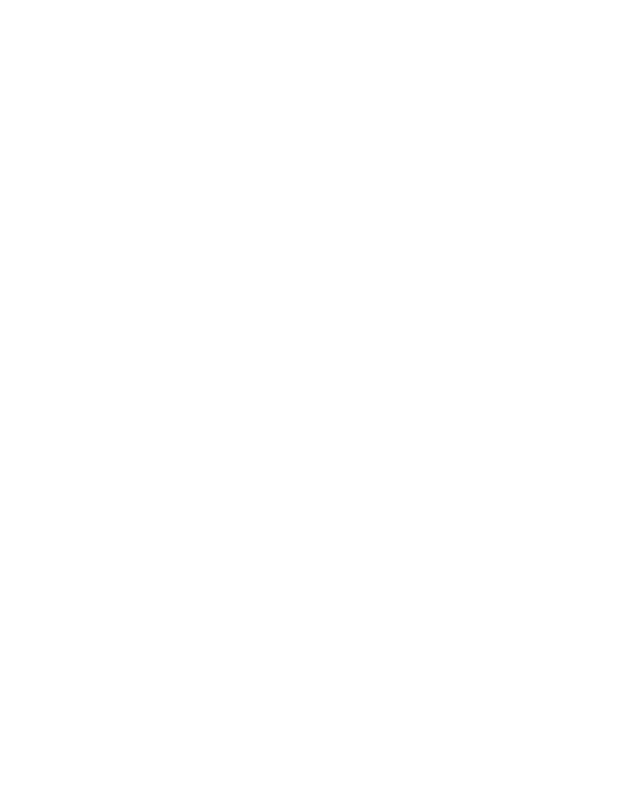
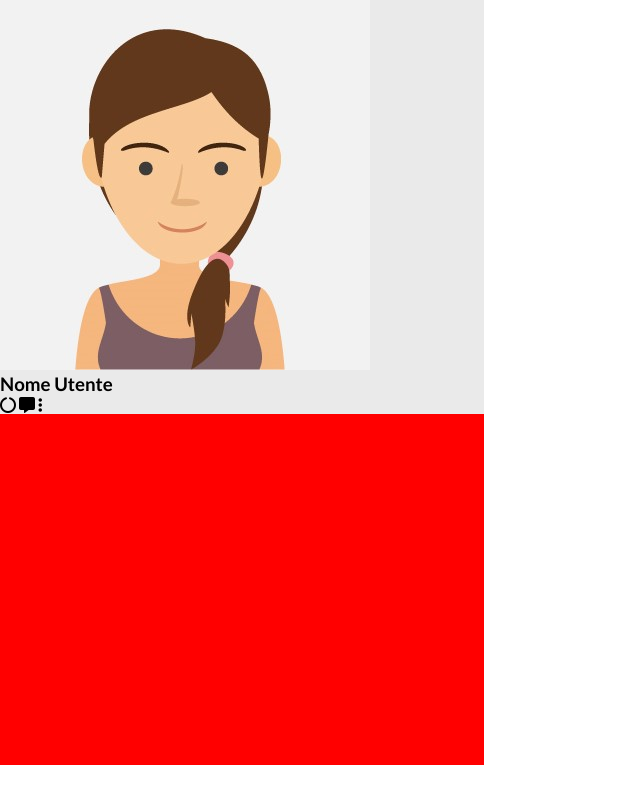
Before and after one commit to matteocicigoi/vue-boolzapp, a plain HTML site: page milestone1/index.html in a window 1280 px wide. Shown: the top 804 px of the page, without its empty margins (0-640 px from the left). Drawn offline with Linux system fonts and the light colour scheme.

Commit message:
feat: struttura container e utente

```diff
--- a/milestone1/css/_partials/main.css
+++ b/milestone1/css/_partials/main.css
@@ -0,0 +1,24 @@
+/* main */
+.container{
+    background-color: var(--bg-container);
+    max-width: 1400px;
+    height: calc(100vh - 35px);
+    margin: 0 auto;
+}
+
+.box{
+    height: 100%;
+}
+
+.left-box{
+    width: var(--size-left);
+    background-color: red;
+}
+
+.right-box{
+    width: var(--size-right);
+}
+
+.left-box header{
+    background-color: var(--bg-header);
+}
--- a/milestone1/css/_partials/variables.css
+++ b/milestone1/css/_partials/variables.css
@@ -3,4 +3,11 @@
 :root{
     --bg-top: #009788;
     --bg-bottom: #DBDAD5;
+    --bg-container: white;
+    --bg-header: #EAEAEA;
+
+    --text-secondary: #B1B1B1;
+
+    --size-left: 484px;
+    --size-right: calc(100% - var(--size-left));
 }
--- a/milestone1/index.html
+++ b/milestone1/index.html
@@ -15,6 +15,25 @@
     <link rel="stylesheet" href="css/style.css">
 </head>
 <body>
-
+    <div class="container flex">
+        <!-- Contenitore utenti -->
+        <div class="box left-box">
+            <header class="user-container flex space-between align-center">
+                <div class="user-info flex align-center">
+                    <img src="img/avatar_io.jpg" alt="">
+                    <h3>Nome Utente</h3>
+                </div>
+                <div class="right-info">
+                    <i class="fa-solid fa-circle-notch"></i>
+                    <i class="fa-solid fa-message"></i>
+                    <i class="fa-solid fa-ellipsis-vertical"></i>
+                </div>
+            </header>
+        </div>
+        <!-- Fine Contenitore utenti -->
+        <!-- Contenitore chat -->
+        <div class="box right-box"></div>
+        <!-- Fine Contenitore chat -->
+    </div>
 </body>
 </html>
```
Also changed, not shown: milestone1/img/avatar_io.jpg (added).
